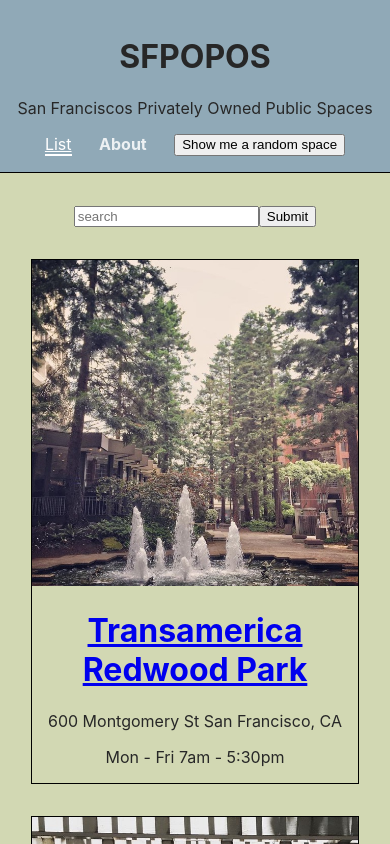
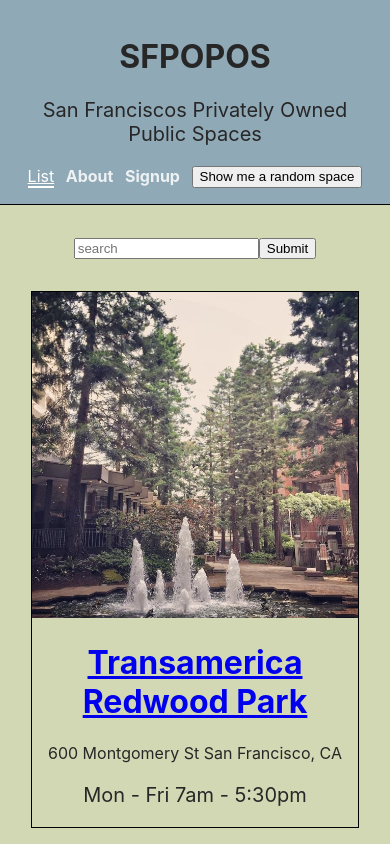
Before and after one commit to JoshBroughton/react-sfpopos-tutorial, a React (Create React App) app: page / in a window 390 px wide. Shown: the top 844 px of the page. Built offline with nearby package versions, Linux system fonts and the light colour scheme.

Commit message:
added column collapse to media queries, altered font size on about page, began structuring signup page and navbar

```diff
--- a/src/components/About/About.css
+++ b/src/components/About/About.css
@@ -4,3 +4,13 @@
     flex-direction: column;
     width: 40%;
 }
+
+@media screen and (max-width: 480px) {
+	.About {
+        width: 90%;
+    }
+
+    p {
+        font-size: 20px;
+    }
+}
--- a/src/components/Footer/Footer.js
+++ b/src/components/Footer/Footer.js
@@ -4,7 +4,7 @@ import "./Footer.css"
 function Footer() {
   return(
     <div className="Footer">
-      <p>By Josh Broughton for Dominican Applied Computer Science, 2023</p>
+      <p>By Josh Broughton, 2023</p>
     </div>
   )
 }
--- a/src/components/POPOSList/POPOSList.css
+++ b/src/components/POPOSList/POPOSList.css
@@ -5,20 +5,6 @@
 	max-width: 1200px;
 	margin: auto;
 	padding: 2em;
-}
-
-/* Smaller screens and tablets */
-@media only screen and (max-width: 960px) {
-	.POPOSList {
-		grid-template-columns: 1fr 1fr;
-	}
-}
-
-/* Small screens mobile */
-@media only screen and (max-width: 700px) {
-	.POPOSList {
-		grid-template-columns: 1fr;
-	}
 }
 
 .POPOSList form {
@@ -43,3 +29,17 @@
 	border-top-right-radius: 0.5em;
 	border-bottom-right-radius: 0.5em;
 }
+
+/* Smaller screens and tablets */
+@media screen and (max-width: 960px) {
+	.POPOSList {
+		grid-template-columns: 1fr 1fr;
+	}
+}
+
+/* Small screens mobile */
+@media screen and (max-width: 480px) {
+	.POPOSList {
+		grid-template-columns: 1fr;
+	}
+}
--- /dev/null
+++ b/src/components/Signup/Signup.js
@@ -0,0 +1,5 @@
+import React from "react";
+
+export default function Signup() {
+
+}
--- a/src/components/Title/Title.css
+++ b/src/components/Title/Title.css
@@ -32,3 +32,7 @@
   color: #fff;
   border-bottom: 2px solid;
 }
+
+@media screen and (max-width: 460px) {
+
+}
--- a/src/components/Title/Title.js
+++ b/src/components/Title/Title.js
@@ -17,7 +17,10 @@ function Title() {
           <NavLink
             className={({ isActive }) => isActive ? "nav-link-active" : "nav-link" }
             to="/about">About</NavLink>
-           <RandomSpace />
+          <NavLink
+            className={({ isActive }) => isActive ? "nav-link-active" : "nav-link" }
+            to="/signup">Signup</NavLink>
+          <RandomSpace />
         </div>
       </header>
     </div>
--- a/src/index.js
+++ b/src/index.js
@@ -6,6 +6,7 @@ import App from './components/App';
 import POPOSList from './components/POPOSList/POPOSList';
 import About from './components/About/About';
 import POPOSDetails from './components/POPOSDetails/POPOSDetails';
+import Signup from './components/Signup/Signup';
 import reportWebVitals from './reportWebVitals';
 import { HashRouter as Router, Routes, Route } from 'react-router-dom';
 
@@ -19,6 +20,7 @@ root.render(
         <Route path="/" element={<POPOSList />} />
         <Route path="about" element={<About />} />
         <Route path="/details/:id" element={<POPOSDetails />} />
+        <Route path="/signup" element={<Signup />} />
       </Route>
     </Routes>
   </Router>
```
Also changed, not shown: src/components/Signup/Signup.css (added).
